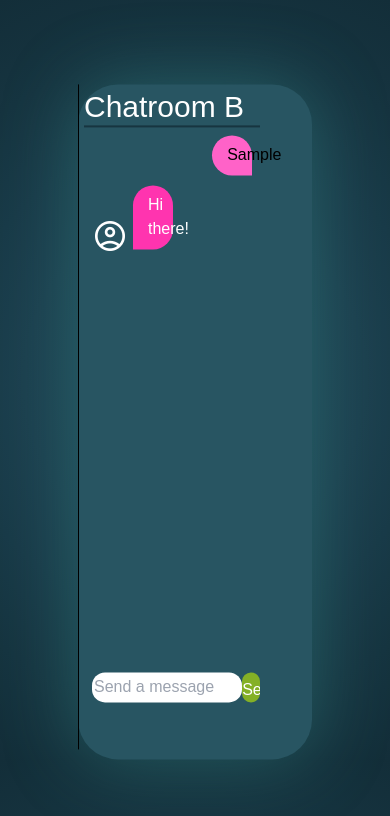
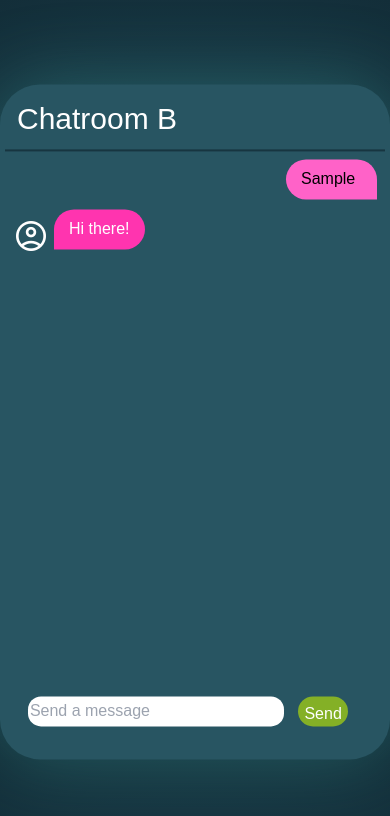
Before and after one commit to AJ5547/ChatDesign, a website: page index.html in a window 390 px wide. Both pictures are taken after typing "Sample" into the empty fields and a click on the button "Send". Drawn offline with nearby package versions, Linux system fonts and the light colour scheme.

Commit message:
Started intergrating responsive design

```diff
--- a/css/styles.css
+++ b/css/styles.css
@@ -66,7 +66,7 @@ body {
   }
 }
 .mainContent {
-  width: 60%;
+  /* width: 60%; */
   height: 80vh;
   border-radius: 40px;
   display: flex;
@@ -81,7 +81,7 @@ body {
   width: 20%;
   height: 98.5%;
   padding: 5px;
-
+  border-right: 1px solid black;
   flex-direction: column;
   align-items: center;
   border-radius: 0;
@@ -102,22 +102,22 @@ body {
 }
 
 .chatroom {
-  border-left: 1px solid black;
-  width: 80%;
   height: 98.5%;
   padding: 5px;
 }
 .chatContainer {
   height: 80%;
   margin: 8px;
-
   position: relative;
+  /* padding: 5px; */
 }
 .messageContainer {
   display: flex;
   align-items: center;
   justify-content: space-around;
-  width: 100%;
+  width: 90%;
+  margin: 8px;
+  position: relative;
 }
 hr {
   width: 100%;
@@ -158,17 +158,18 @@ hr {
   color: #aad447;
 }
 #required {
-  color: red;
+  /* color: rgb(255, 48, 48); */
   font-size: medium;
-  background-color: antiquewhite;
+  font-weight: bold;
+  /* background-color: rgba(250, 235, 215, 0.552); */
   margin-left: 10px;
-  width: 30%;
+  width: 60%;
   padding: 2px;
   text-align: center;
   border-radius: 20px;
 }
 #chatReply {
-  width: 85%;
+  width: 75%;
   height: 30px;
   padding: 2px;
   margin: 5px 0px 5px 8px;
@@ -176,14 +177,14 @@ hr {
   color: black;
 }
 #chatReply:focus {
-  width: 95%;
+  width: 80%;
   border-radius: 0;
 }
 #sendMsg {
   width: 10%;
+  min-width: 50px;
   height: 30px;
   text-align: center;
-  margin: 0 auto;
   padding: 0;
   padding-top: 5px;
 }
--- a/index.html
+++ b/index.html
@@ -12,14 +12,14 @@
     />
   </head>
   <body class="allArea">
-    <div class="mainContent bg-elephant-800">
+    <div class="mainContent w-full md:w-3/5 bg-elephant-800">
       <div class="online hidden lg:flex">
         <h2 class="text-2xl members">Members</h2>
         <hr />
         <div class="peopleContainer"></div>
       </div>
-      <div class="chatroom">
-        <h1 class="text-3xl">Chatroom B</h1>
+      <div class="chatroom w-full md:w-4/5">
+        <h1 class="text-3xl p-3">Chatroom B</h1>
         <hr />
         <div class="chatContainer"></div>
         <div class="messageContainer">
--- a/main.js
+++ b/main.js
@@ -88,7 +88,8 @@ function submitMessage() {
   if (message === "") {
     messageInput.style.border = "2px solid red";
     messageInput.placeholder = "Please enter a message";
-    required.innerHTML = '<p id="required"> Please Enter a message</p>';
+    required.innerHTML =
+      '<p id="required" class="text-red-600"> Please Enter a message</p>';
   } else {
     var chatContainer = document.querySelector(".chatContainer");
     required.innerHTML = "";
--- a/tailwind.config.js
+++ b/tailwind.config.js
@@ -1,4 +1,6 @@
-/** @type {import('tailwindcss').Config} */
+/**
+@type {import('tailwindcss').Config} */
+const colors = require("tailwindcss/colors");
 module.exports = {
   content: ["./**/*.{html,js}"],
   theme: {
@@ -44,6 +46,7 @@ module.exports = {
         900: "#264853",
         950: "#173540",
       },
+      red: colors.red,
     },
   },
   plugins: [],
```
Also changed, not shown: css/output.css.
